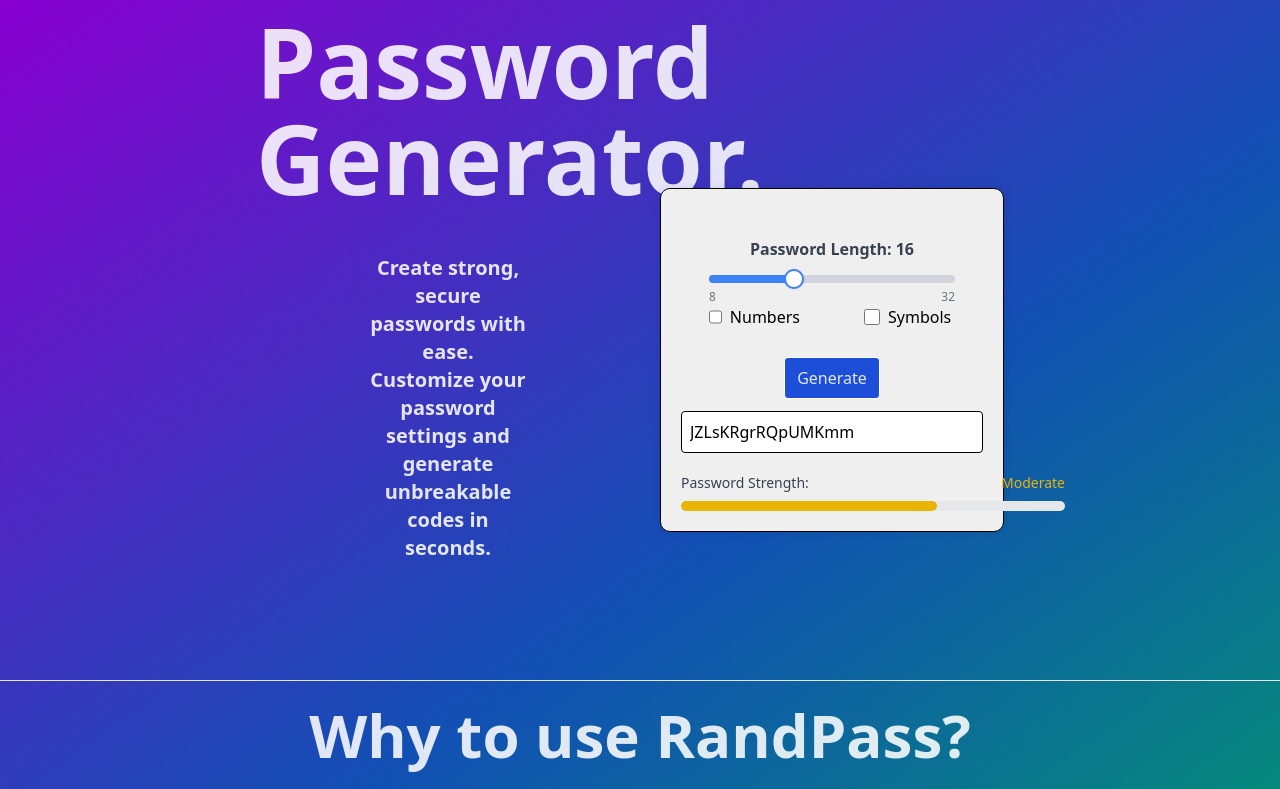
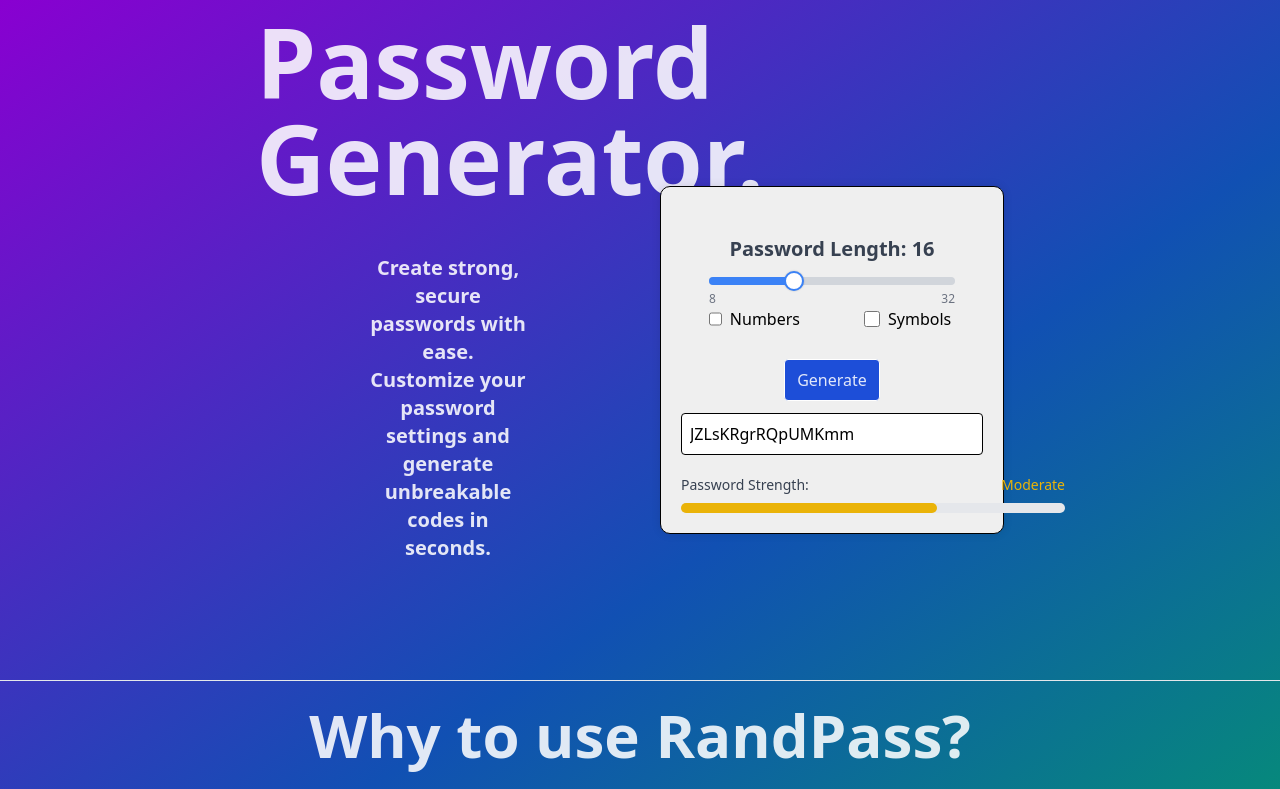
Before and after one commit to JASantacruz00/password-generator, a Vue app: page / in a window 1280 px wide. Shown: the top 789 px of the page. Built offline with nearby package versions, Linux system fonts and the light colour scheme.

Commit message:
Fixed bug in the div accompanying the InputRange thumb

```diff
--- a/src/shared/components/InputRange.vue
+++ b/src/shared/components/InputRange.vue
@@ -1,6 +1,6 @@
 <template>
   <div class="w-full max-w-md mx-auto">
-    <label :for="id" class="text-md font-semibold text-gray-700">
+    <label :for="id" class="text-xl font-semibold text-gray-700">
       {{ label }} {{ modelValue }}
     </label>
     <div class="flex items-center space-x-4">
@@ -64,16 +64,18 @@ const thumbWidth = 20; // Ancho del thumb en píxeles
 const trackWidth = 100; // Asumiendo que el track ocupa el 100% del ancho
 
 const percentage = computed(() => {
-  const rawPercentage = (props.modelValue - props.min) / (props.max - props.min) * 100;
-  const thumbOffset = (thumbWidth / 2);
+  const rawPercentage =
+    ((props.modelValue - props.min) / (props.max - props.min)) * 100;
+  const thumbOffset = thumbWidth / 2;
 
-  const correctedPercentage = rawPercentage * (trackWidth - thumbOffset) / trackWidth + thumbOffset;
+  const correctedPercentage =
+    (rawPercentage * (trackWidth - thumbOffset)) / trackWidth + thumbOffset;
 
   // return `calc(${correctedPercentage}% - ${thumbWidth}px)` ;
-  return `calc(${rawPercentage}% - ${(rawPercentage / 100) * thumbWidth}px + 1px)`;
+  return `calc(${rawPercentage}% - ${
+    (rawPercentage / 100) * thumbWidth
+  }px + 1px)`;
 });
-
-
 
 const updateValue = (event) => {
   const newValue = Number(event.target.value);
```
